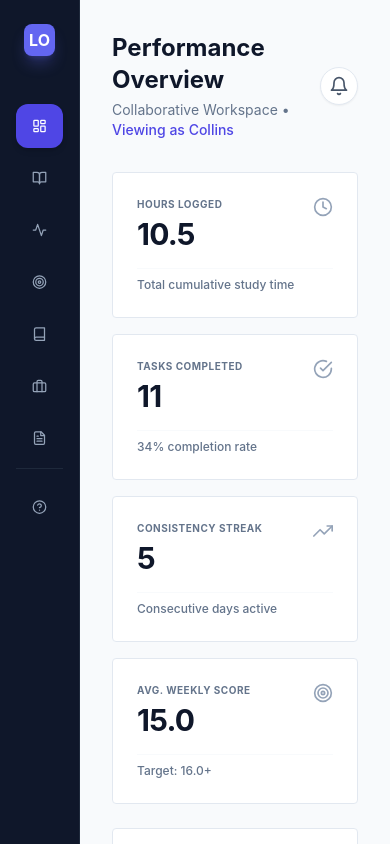
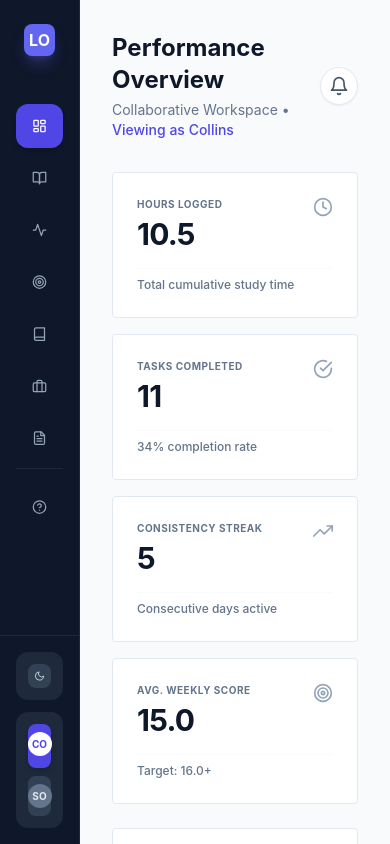
Before and after one commit to Dev0psKing/learningops-tracker, a React (Vite) app: page / in a window 390 px wide. Both pictures are taken after a click on the button "Enter Workspace". Built offline with nearby package versions, Linux system fonts and the light colour scheme.

Commit message:
Fix the responsive view bug

```diff
--- a/App.tsx
+++ b/App.tsx
@@ -416,8 +416,8 @@ const App: React.FC = () => {
 
   return (
       <div className="min-h-screen bg-slate-50 dark:bg-slate-950 flex font-sans text-slate-900 dark:text-slate-100 overflow-hidden transition-colors duration-200">
-      {/* Sidebar */}
-      <aside className="w-20 lg:w-64 bg-slate-900 text-white flex-shrink-0 flex flex-col fixed h-full z-10 transition-all duration-300 border-r border-slate-800">
+        {/* Sidebar - Updated with scroll and responsive footer */}
+        <aside className="w-20 lg:w-64 bg-slate-900 text-white flex-shrink-0 flex flex-col fixed inset-y-0 z-10 transition-all duration-300 border-r border-slate-800 overflow-y-auto">
           <div className="p-6 flex items-center gap-3 cursor-pointer" onClick={() => setShowLanding(true)}>
             <div className="w-8 h-8 bg-indigo-500 rounded-lg flex items-center justify-center font-bold text-white shadow-lg shadow-indigo-500/30">
               LO
@@ -439,13 +439,14 @@ const App: React.FC = () => {
             </div>
           </nav>
 
-        <div className="p-4 hidden lg:block border-t border-slate-800">
-          <div className="bg-slate-800 rounded-xl p-3 mb-3">
-             <div className="flex justify-between items-center">
-                 <span className="text-[10px] font-bold text-slate-400 uppercase">Theme</span>
+          {/* Bottom Profile Section - Now visible and adapted for mobile */}
+          <div className="p-4 border-t border-slate-800">
+            <div className="bg-slate-800 rounded-xl p-3 mb-3 flex flex-col lg:block items-center">
+              <div className="flex justify-between items-center w-full">
+                <span className="text-[10px] font-bold text-slate-400 uppercase hidden lg:block">Theme</span>
                 <button
                     onClick={() => setTheme(theme === 'light' ? 'dark' : 'light')}
-                   className="p-1.5 rounded-lg bg-slate-700 hover:bg-slate-600 text-slate-300 transition-colors"
+                    className="p-1.5 rounded-lg bg-slate-700 hover:bg-slate-600 text-slate-300 transition-colors w-full lg:w-auto flex justify-center"
                 >
                   {theme === 'light' ? <Moon className="w-3 h-3" /> : <Sun className="w-3 h-3" />}
                 </button>
@@ -453,7 +454,7 @@ const App: React.FC = () => {
             </div>
 
             <div className="bg-slate-800 rounded-xl p-3">
-            <div className="flex justify-between items-center mb-2">
+              <div className="hidden lg:flex justify-between items-center mb-2">
                 <h4 className="text-[10px] font-bold text-slate-400 uppercase">Switch Profile</h4>
                 <button
                     onClick={() => setIsSettingsOpen(true)}
@@ -462,7 +463,7 @@ const App: React.FC = () => {
                   <Settings className="w-3 h-3" /> Edit
                 </button>
               </div>
-            <div className="flex gap-2">
+              <div className="flex flex-col lg:flex-row gap-2">
                 {users.map(user => (
                     <button
                         key={user.id}
@@ -470,17 +471,18 @@ const App: React.FC = () => {
                         className={`flex-1 p-2 rounded-lg flex flex-col items-center justify-center transition-all ${
                             currentUser.id === user.id ? 'bg-indigo-600 shadow-md' : 'bg-slate-700 hover:bg-slate-600'
                         }`}
+                        title={user.name}
                     >
-                        <div className={`w-6 h-6 rounded-full flex items-center justify-center text-[10px] font-bold mb-1 ${
+                      <div className={`w-6 h-6 rounded-full flex items-center justify-center text-[10px] font-bold ${
                           currentUser.id === user.id ? 'bg-white text-indigo-600' : 'bg-slate-500 text-slate-200'
-                        }`}>
+                      } ${currentUser.id !== user.id ? 'mb-0' : 'mb-1 lg:mb-1'}`}>
                         {user.avatarInitials}
                       </div>
-                        <span className="text-[10px] font-medium truncate w-full">{user.name}</span>
+                      <span className="text-[10px] font-medium truncate w-full hidden lg:block">{user.name}</span>
                     </button>
                 ))}
               </div>
-            <div className="mt-3 pt-3 border-t border-slate-700">
+              <div className="mt-3 pt-3 border-t border-slate-700 hidden lg:block">
                 <p className="text-xs text-slate-300 font-medium">{currentUser.name}</p>
                 <p className="text-[10px] text-slate-500">{currentUser.role}</p>
               </div>
```
Lines whose indentation alone changed are shown as unchanged.
